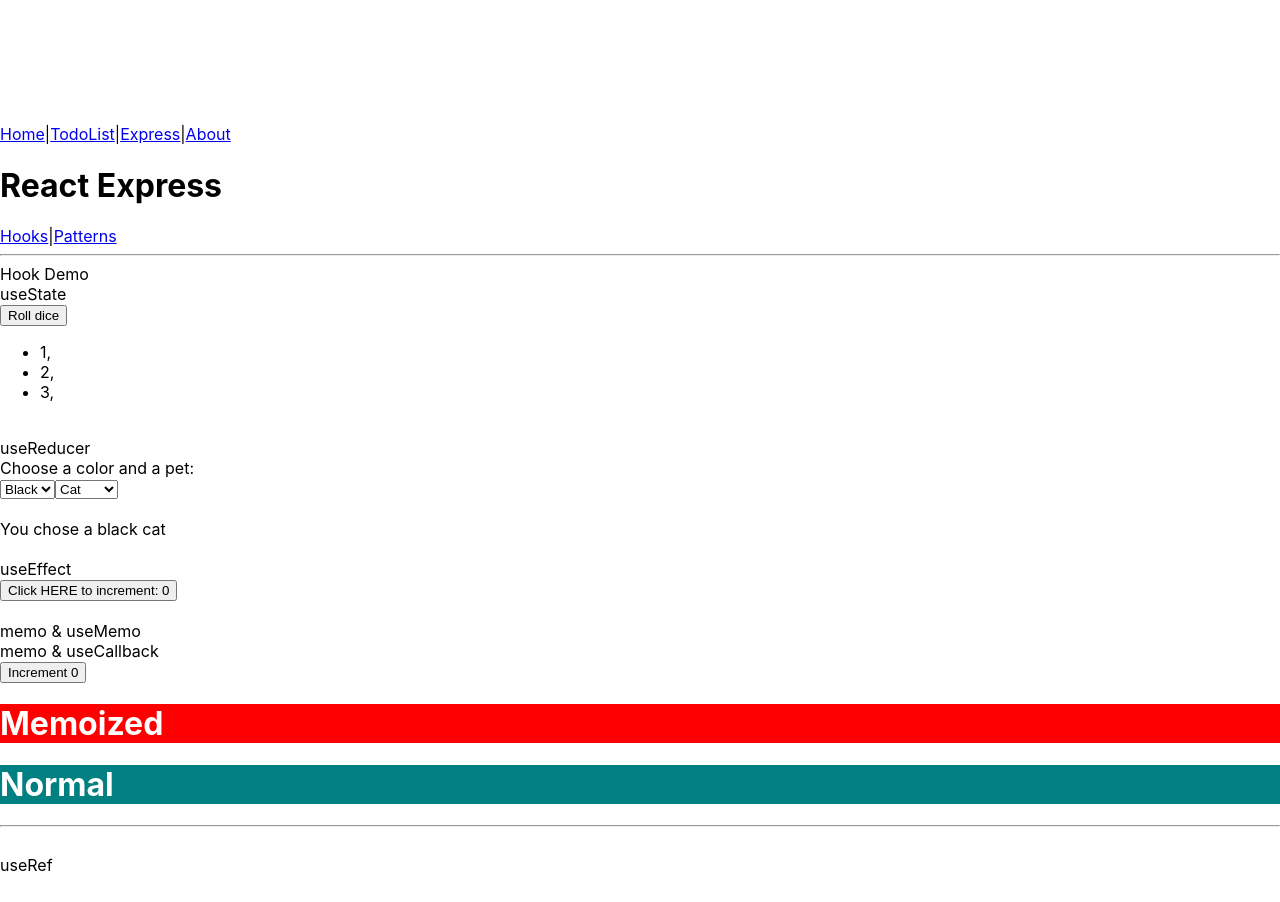
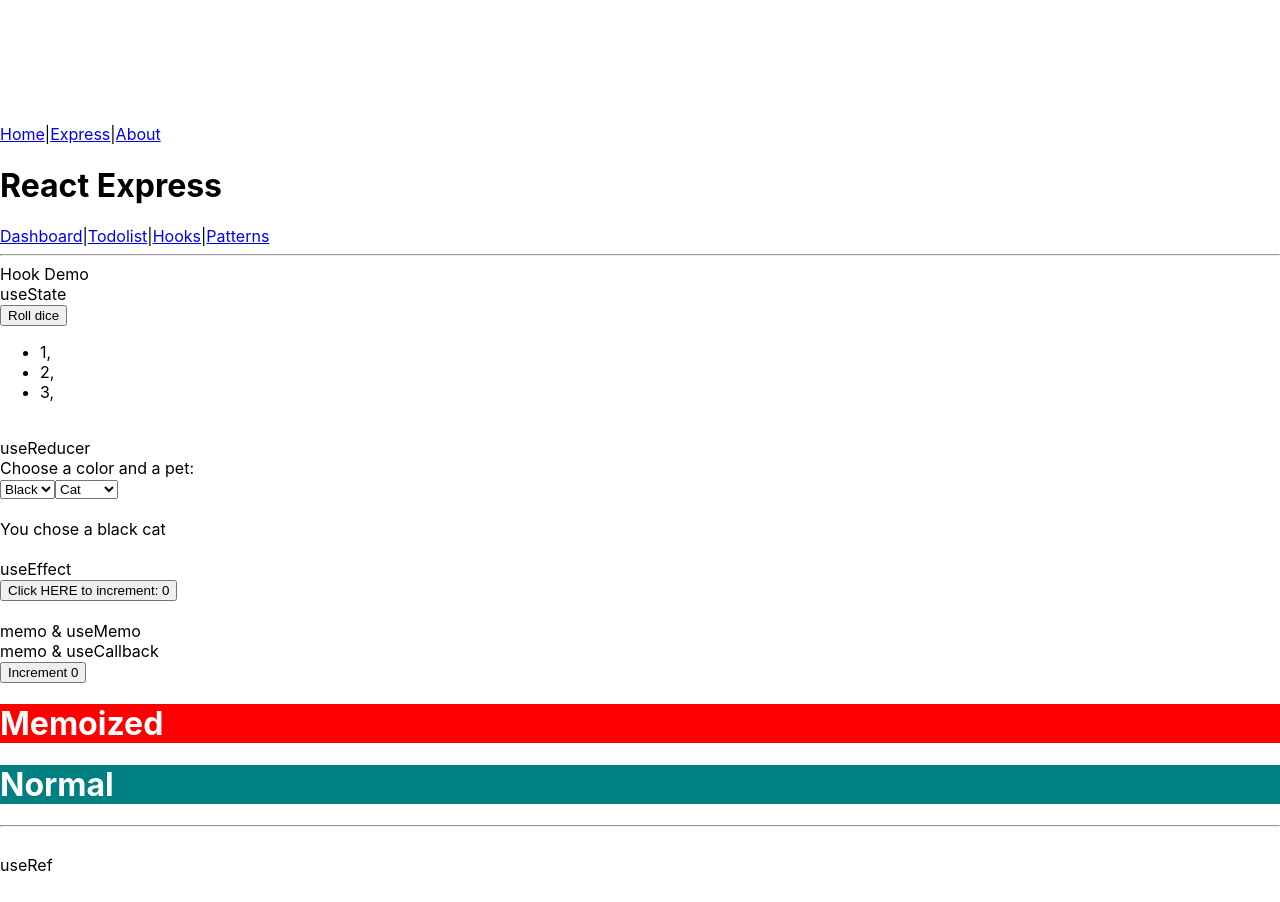
Before and after one commit to davidkoojohn/react-app, a React (Vite) app: page /express/hooks in a window 1280 px wide. Shown: the part 785-1687 px from the top of the page. Built offline with nearby package versions, Linux system fonts and the light colour scheme.

Commit message:
refactor todo & create dashboard

```diff
--- a/src/App/App.tsx
+++ b/src/App/App.tsx
@@ -3,11 +3,12 @@ import { Routes, Route, Link } from "react-router-dom"
 import logo from '../logo.svg'
 
 const Landing = lazy(() => import("../Views/Landing/Landing"))
-const TodoList = lazy(() => import("../Views/TodoList/TodoList"))
 const About = lazy(() => import("../Views/About/About"))
 const Express = lazy(() => import("../Views/Express/Express"))
 const HookDemo = lazy(() => import("../Views/Express/HookDemo"))
 const Patterns = lazy(() => import("../Views/Express/Patterns"))
+const TodoList = lazy(() => import("../Views/Express/TodoList"))
+const Dashboard = lazy(() => import("../Views/Express/Dashboard"))
 
 function App() {
   return (
@@ -16,8 +17,6 @@ function App() {
         <img src={logo} className="h-12 animate-pulse" alt="logo" />
         <div>
           <Link className={"hover:underline"} to={"/"}>Home</Link>
-          <span className={"mx-2"}>|</span>
-          <Link className={"hover:underline"} to={"/todolist"}>TodoList</Link>
           <span className={"mx-2"}>|</span>
           <Link className={"hover:underline"} to={"/express"}>Express</Link>
           <span className={"mx-2"}>|</span>
@@ -28,11 +27,12 @@ function App() {
         <Suspense fallback={ <div>Loading...</div> }>
           <Routes>
             <Route path={"/"} element={ <Landing/> } />
-            <Route path={"todolist"} element={ <TodoList/> } />
             <Route path={"about"} element={ <About/> } />
             <Route path={"express"} element={ <Express/> }>
               <Route path={"hooks"} element={ <HookDemo/> }/>
               <Route path={"patterns"} element={ <Patterns/> }/>
+              <Route path={"todolist"} element={ <TodoList/> } />
+              <Route path={"dashboard"} element={ <Dashboard/> } />
             </Route>
           </Routes>
         </Suspense>
--- /dev/null
+++ b/src/Views/Express/Dashboard.tsx
@@ -0,0 +1,19 @@
+
+
+export default function Dashboard() {
+  return (
+    <div className={""}>
+      <div className={"text-3xl py-4"}>Dashboard</div>
+      <div className={"border p-4"}>
+        Dashboard
+        <br/>
+        Dashboard
+        <br/>
+        Dashboard
+        <br/>
+        Dashboard
+        <br/>
+      </div>
+    </div>
+  )
+}
--- a/src/Views/Express/Express.tsx
+++ b/src/Views/Express/Express.tsx
@@ -7,6 +7,10 @@ export default function Express() {
       <div className="flex items-end py-4">
         <h1 className="text-3xl">React Express</h1>
         <nav className={"mx-4"}>
+          <Link className={"hover:underline"} to={"/express/dashboard"}>Dashboard</Link>
+          <span className={"mx-2"}>|</span>
+          <Link className={"hover:underline"} to={"/express/todolist"}>Todolist</Link>
+          <span className={"mx-2"}>|</span>
           <Link className={"hover:underline"} to={"/express/hooks"}>Hooks</Link>
           <span className={"mx-2"}>|</span>
           <Link className={"hover:underline"} to={"/express/patterns"}>Patterns</Link>
```
Also changed, not shown: src/Views/Express/TodoList.tsx (renamed from src/Views/TodoList/TodoList.tsx).
